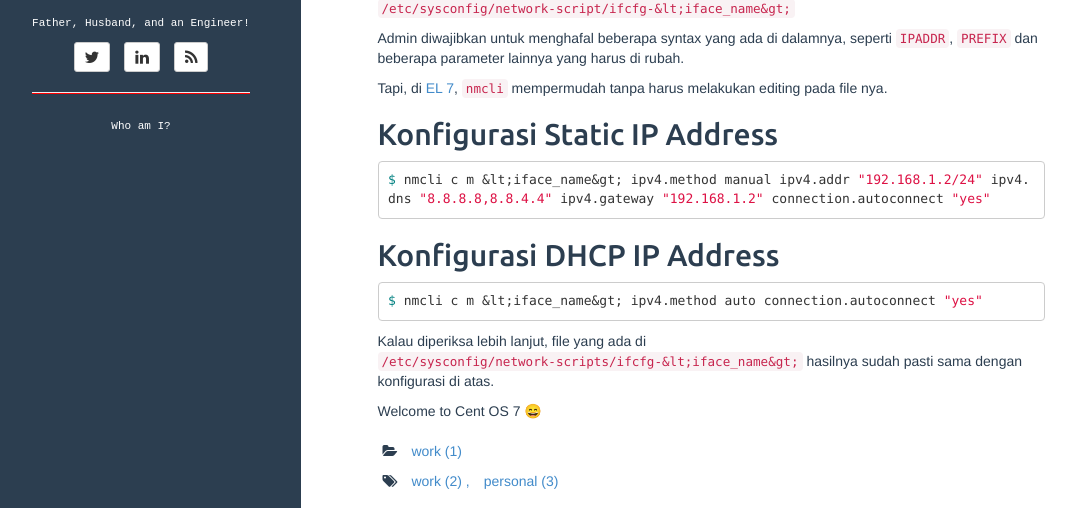
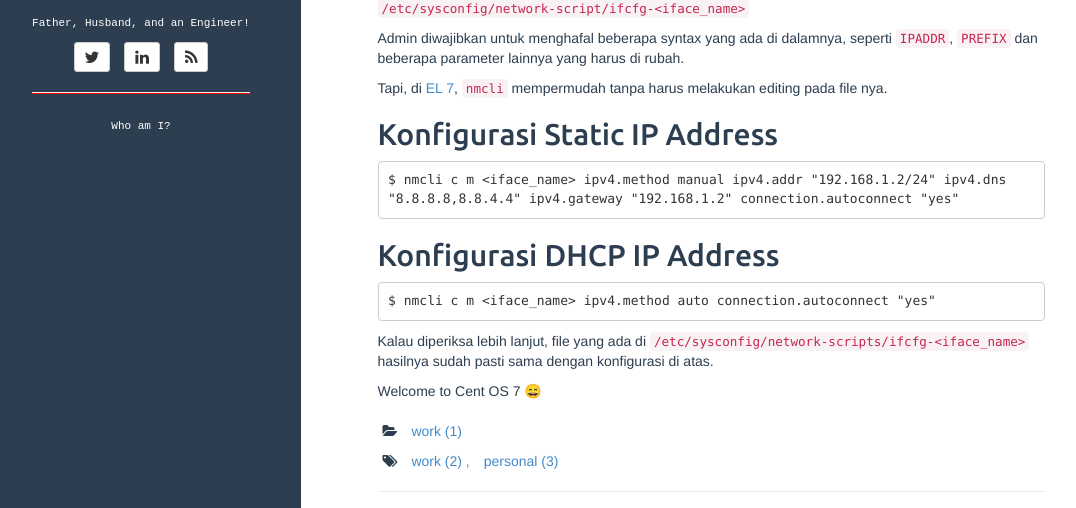
Before and after one commit to draskolnikova/draskolnikova.github.io, a Jekyll site: the page built from _posts/2015-11-20-centos-7-working-with-nmcli.md, in a window 1280 px wide and 900 px high, cut to the strip 282-790 px from the top of the window. Shown: the whole strip, without its empty margins (19-1095 px from the left). Built offline with Jekyll 4.4.1, drawn with Linux system fonts in a browser that asks for light colours; emoji names are drawn with the system emoji font; part of the change alters nothing that is shown.

Commit message:
fixing style

````diff
--- a/_posts/2015-11-20-centos-7-working-with-nmcli.md
+++ b/_posts/2015-11-20-centos-7-working-with-nmcli.md
@@ -9,7 +9,7 @@ Bagi yang sudah terbiasa menggunakan *operating system* Cent OS 6, untuk migrasi
 
 Biasanya, untuk melakukan konfigurasi standar post instalasi linux server, hal yang pertama kali dilakukan adalah *network configuration*.
 
-Network configuration, hanya melakukan perubahan pada file yang berlokasi di `/etc/sysconfig/network-script/ifcfg-&lt;iface_name&gt;`
+Network configuration, hanya melakukan perubahan pada file yang berlokasi di `/etc/sysconfig/network-script/ifcfg-<iface_name>`
 
 Admin diwajibkan untuk menghafal beberapa syntax yang ada di dalamnya, seperti `IPADDR`, `PREFIX` dan beberapa parameter lainnya yang harus di rubah.
 
@@ -17,16 +17,16 @@ Tapi, di [EL 7](https://access.redhat.com/documentation/en-US/Red_Hat_Enterprise
 
 ## Konfigurasi Static IP Address
 
-```bash
-$ nmcli c m &lt;iface_name&gt; ipv4.method manual ipv4.addr "192.168.1.2/24" ipv4.dns "8.8.8.8,8.8.4.4" ipv4.gateway "192.168.1.2" connection.autoconnect "yes"
+```
+$ nmcli c m <iface_name> ipv4.method manual ipv4.addr "192.168.1.2/24" ipv4.dns "8.8.8.8,8.8.4.4" ipv4.gateway "192.168.1.2" connection.autoconnect "yes"
 ```
 
 ## Konfigurasi DHCP IP Address
 
-```bash
-$ nmcli c m &lt;iface_name&gt; ipv4.method auto connection.autoconnect "yes"
+```
+$ nmcli c m <iface_name> ipv4.method auto connection.autoconnect "yes"
 ```
 
-Kalau diperiksa lebih lanjut, file yang ada di `/etc/sysconfig/network-scripts/ifcfg-&lt;iface_name&gt;` hasilnya sudah pasti sama dengan konfigurasi di atas.
+Kalau diperiksa lebih lanjut, file yang ada di `/etc/sysconfig/network-scripts/ifcfg-<iface_name>` hasilnya sudah pasti sama dengan konfigurasi di atas.
 
 Welcome to Cent OS 7 :smile:
````
